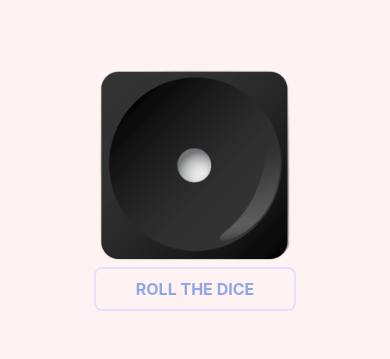
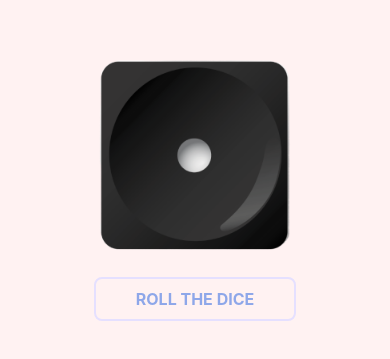
Before and after one commit to aadarshraj02/Roll-The-Dice-React-Native, a React Native app: screen / in a window 390 px wide. Shown: the part 233-592 px from the top of the page. Built offline with nearby package versions, Linux system fonts and the light colour scheme.

Commit message:
added animation in roll the dice

```diff
--- a/src/App.tsx
+++ b/src/App.tsx
@@ -1,12 +1,12 @@
 import {
-  Image,
+  Animated,
   ImageSourcePropType,
   Pressable,
   StyleSheet,
   Text,
   View,
 } from 'react-native';
-import React, {PropsWithChildren, useState} from 'react';
+import React, {PropsWithChildren, useRef, useState} from 'react';
 import DiceOne from '../public/dices/dice_1.png';
 import DiceTwo from '../public/dices/dice_2.png';
 import DiceThree from '../public/dices/dice_3.png';
@@ -16,22 +16,36 @@ import DiceSix from '../public/dices/dice_6.png';
 
 type DiceProps = PropsWithChildren<{
   imageUrl: ImageSourcePropType;
+  animatedStyle: any;
 }>;
 
-const Dice = ({imageUrl}: DiceProps): JSX.Element => {
+const Dice = ({imageUrl, animatedStyle}: DiceProps): JSX.Element => {
   return (
-    <View>
-      <Image style={styles.diceImage} source={imageUrl} />
-    </View>
+    <Animated.View style={animatedStyle}>
+      <Animated.Image style={styles.diceImage} source={imageUrl} />
+    </Animated.View>
   );
 };
 
 const App = (): JSX.Element => {
   const [diceImage, setDiceImage] = useState<ImageSourcePropType>(DiceOne);
+  const rotateAnimation = useRef(new Animated.Value(0)).current;
 
   const handleRollDice = () => {
     let randomNum = Math.floor(Math.random() * 6) + 1;
 
+    Animated.sequence([
+      Animated.timing(rotateAnimation, {
+        toValue: 1,
+        duration: 300,
+        useNativeDriver: true,
+      }),
+      Animated.timing(rotateAnimation, {
+        toValue: 0,
+        duration: 300,
+        useNativeDriver: true,
+      }),
+    ]).start(() => {
       switch (randomNum) {
         case 1:
           setDiceImage(DiceOne);
@@ -55,11 +69,21 @@ const App = (): JSX.Element => {
           setDiceImage(DiceOne);
           break;
       }
+    });
+  };
+
+  const rotate = rotateAnimation.interpolate({
+    inputRange: [0, 1],
+    outputRange: ['0deg', '360deg'],
+  });
+
+  const animatedStyle = {
+    transform: [{rotate}],
   };
 
   return (
     <View style={styles.container}>
-      <Dice imageUrl={diceImage} />
+      <Dice imageUrl={diceImage} animatedStyle={animatedStyle} />
       <Pressable onPress={handleRollDice}>
         <Text style={styles.rollDiceBtnText}>Roll The Dice</Text>
       </Pressable>
@@ -76,14 +100,12 @@ const styles = StyleSheet.create({
     justifyContent: 'center',
     backgroundColor: '#FFF2F2',
   },
-  diceContainer: {
-    margin: 12,
-  },
   diceImage: {
     width: 200,
     height: 200,
   },
   rollDiceBtnText: {
+    marginTop: 20,
     paddingVertical: 10,
     paddingHorizontal: 40,
     borderWidth: 2,
```
Lines whose indentation alone changed are shown as unchanged.
